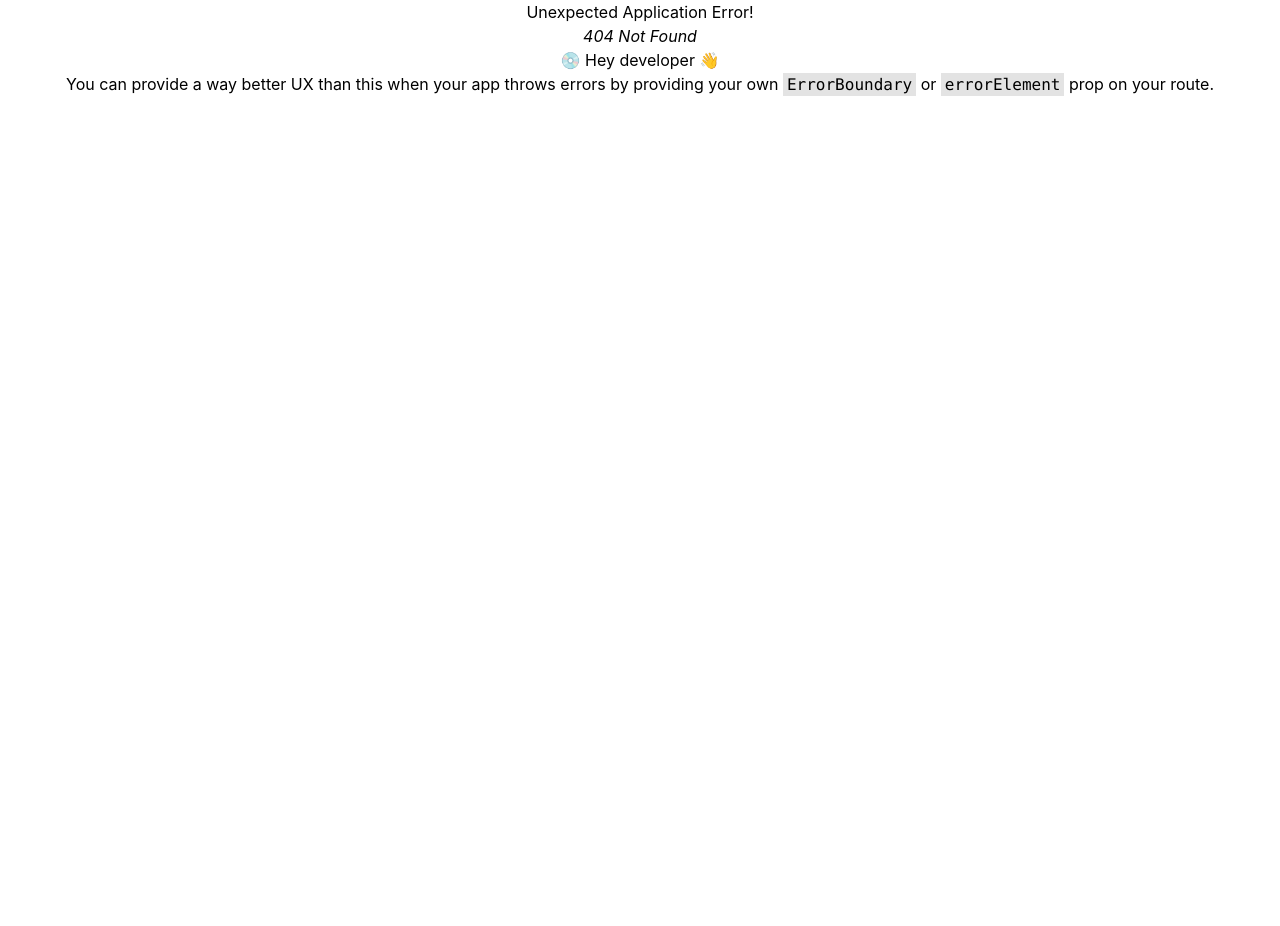
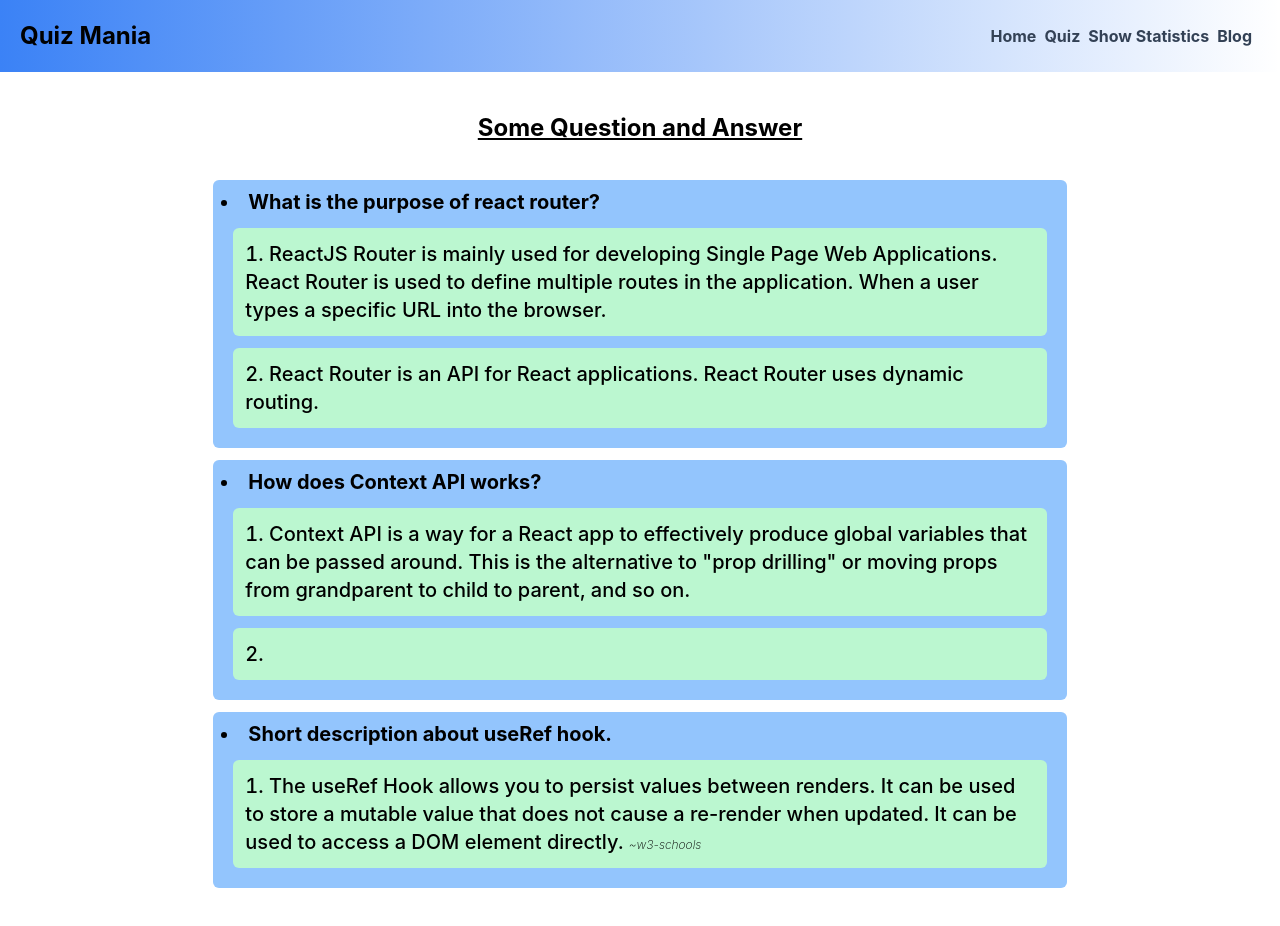
Before and after one commit to amJayem/Quiz-Mania, a React (Create React App) app: page /blog in a window 1280 px wide. Before the commit this address had no page. Shown: the top 926 px of the page. Before the commit the page ends 800 px from the top, so only its background shows below. Built offline with nearby package versions, Linux system fonts and the light colour scheme.

Commit message:
question and answer added inside blog page

```diff
--- a/src/App.js
+++ b/src/App.js
@@ -4,6 +4,7 @@ import Main from './layout/Main';
 import Home from './components/Home/Home';
 import Quiz from './components/Quiz/Quiz';
 import Statistics from './components/Statistics/Statistics';
+import Blog from './components/Blog/Blog';
 
 function App() {
   const url = 'https://openapi.programming-hero.com/api/quiz';
@@ -26,6 +27,10 @@ function App() {
           path: 'statistics',
           element: <Statistics></Statistics>,
           loader: (()=> fetch(url))
+        },
+        {
+          path: 'blog',
+          element: <Blog></Blog>
         }
       ]
     }
--- a/src/components/Blog/Blog.js
+++ b/src/components/Blog/Blog.js
@@ -2,8 +2,47 @@ import React from 'react';
 
 const Blog = () => {
     return (
-        <div>
-          <h1>Blog</h1>
+        <div className=''>
+          <h1 className='font-bold text-2xl mb-9 underline'>Some Question and Answer</h1>
+          <div className='flex flex-col gap-3 w-2/3 mx-auto my-0 text-left pb-20'>
+            <div>
+              <li className='bg-blue-300 font-bold text-xl p-2 rounded-md'>
+                What is the purpose of react router?
+                <li className='list-decimal font-medium bg-green-200 p-3
+                rounded-md m-3'>
+                  ReactJS Router is mainly used for developing Single
+                  Page Web Applications. React Router is used to define multiple
+                  routes in the application. When a user types a specific URL
+                  into the browser.</li>
+                <li className='list-decimal font-medium bg-green-200 p-3
+                rounded-md m-3'>React Router is an API for React applications.
+                  React Router uses dynamic routing.</li>
+              </li>
+            </div>
+
+            <li className='bg-blue-300 font-bold text-xl p-2 rounded-md'>
+              How does Context API works?
+                <li className='list-decimal font-medium bg-green-200 p-3
+                rounded-md m-3'>
+                  Context API is a way for a React app to effectively produce global
+                   variables that can be passed around. This is the alternative
+                   to "prop drilling" or moving props from grandparent to child
+                   to parent, and so on.
+                </li>
+                <li className='list-decimal font-medium bg-green-200 p-3
+                rounded-md m-3'></li>
+              </li>
+            <li className='bg-blue-300 font-bold text-xl p-2 rounded-md'>
+              Short description about useRef hook.
+                <li className='list-decimal font-medium bg-green-200 p-3
+                rounded-md m-3'>
+                  The useRef Hook allows you to persist values between renders.
+                  It can be used to store a mutable value that does not cause a
+                  re-render when updated. It can be used to access a DOM element
+                  directly. <i className='font-extralight text-xs'>~w3-schools</i>
+                </li>
+              </li>
+          </div>
         </div>
     );
 };
--- a/src/components/Header/Header.js
+++ b/src/components/Header/Header.js
@@ -13,6 +13,7 @@ const Header = () => {
                 <NavLink className='font-bold mr-2' to='/'>Home</NavLink>
                 <NavLink className='font-bold mr-2' to='/quiz'>Quiz</NavLink>
                 <NavLink className='font-bold mr-2' to='/statistics'>Show Statistics</NavLink>
+                <NavLink className='font-bold mr-2' to='/blog'>Blog</NavLink>
             </div>
         </nav>
     );
--- a/src/components/Statistics/Statistics.js
+++ b/src/components/Statistics/Statistics.js
@@ -3,13 +3,13 @@ import { useLoaderData } from "react-router-dom";
 import {LineChart,Line,CartesianGrid,XAxis,YAxis,Tooltip} from "recharts";
 
 const Statistics = () => {
-  const dataArray = useLoaderData().data;
-  console.log(dataArray);
+  const data = useLoaderData().data;
+//   console.log(data);
     const renderLineChart = (
         <LineChart
             width={400}
             height={300}
-      data={dataArray}
+            data={data}
             margin={{ top: 5, right: 20, bottom: 5, left: 0 }}
         >
         <Line type="monotone" dataKey="total" stroke="#8884d8" />
@@ -20,8 +20,9 @@ const Statistics = () => {
         </LineChart>
   );
   return (
-    <div className="l-56">
-        <h1 className="mb-24 font-bold text-3xl">Statistics representation based on API data</h1>
+    <div className="">
+        <h1 className="mb-24 font-bold text-3xl">
+            Statistics representation based on API data</h1>
         {renderLineChart}
     </div>
   );
```
Lines whose indentation alone changed are shown as unchanged.
